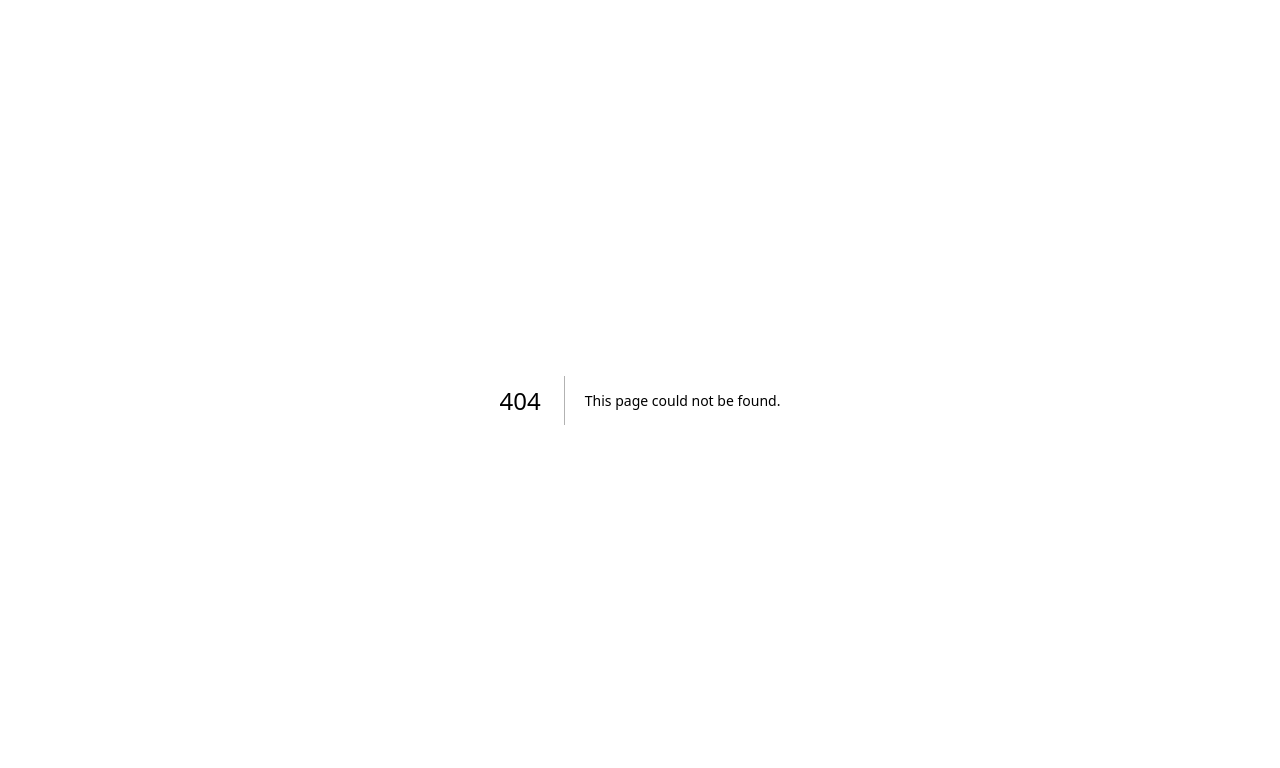
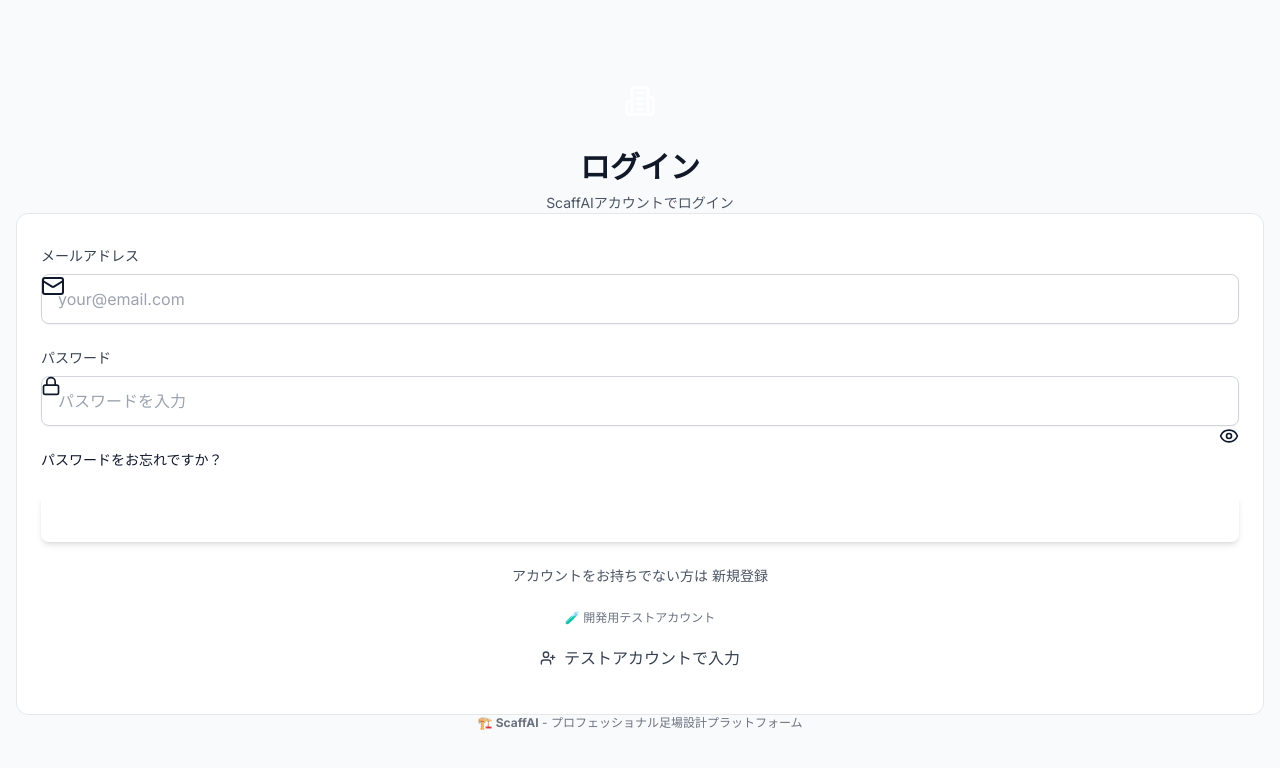
Before and after one commit to kkk9131/scaffai-unified-mvp, a Next.js app in the folder apps/web/: page /login in a window 1280 px wide. Before the commit this address had no page. Shown: the top 768 px of the page. Built offline with nearby package versions, Linux system fonts and the light colour scheme.

Commit message:
🔐 Add login page for Web app

```diff
--- /dev/null
+++ b/apps/web/src/app/login/page.tsx
@@ -0,0 +1,15 @@
+/**
+ * 🔐 ScaffAI Login Page
+ * Next.js App Router対応ログインページ
+ */
+
+import { AuthPage } from '@scaffai/ui/auth';
+
+export default function LoginPage() {
+  return <AuthPage />;
+}
+
+export const metadata = {
+  title: 'ログイン | ScaffAI',
+  description: 'ScaffAI プロフェッショナル足場設計プラットフォームにログイン',
+};
```
